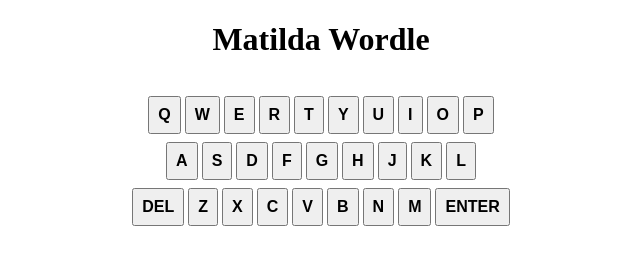
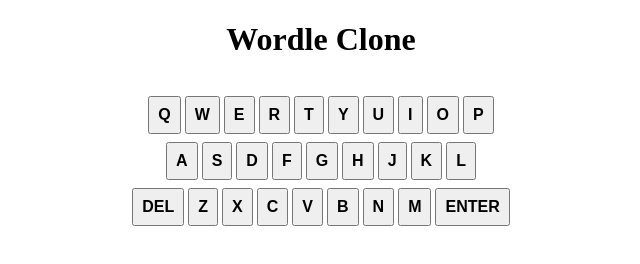
Before and after one commit to kyliegrace22/RockRidgePerformingArtsWordle.com, a website: page build folder/index.html in a window 1280 px wide. Shown: the whole page, without its empty margins (319-959 px from the left). Drawn offline with nearby package versions, Linux system fonts and the light colour scheme.

Commit message:
Update index.html

```diff
--- a/build folder/index.html
+++ b/build folder/index.html
@@ -13,7 +13,7 @@
   />
 </head>
 <body>
-    <h1> Matilda Wordle </h1>
+    <h1> Wordle Clone </h1>
 
     <div id="game-board">
 
```
